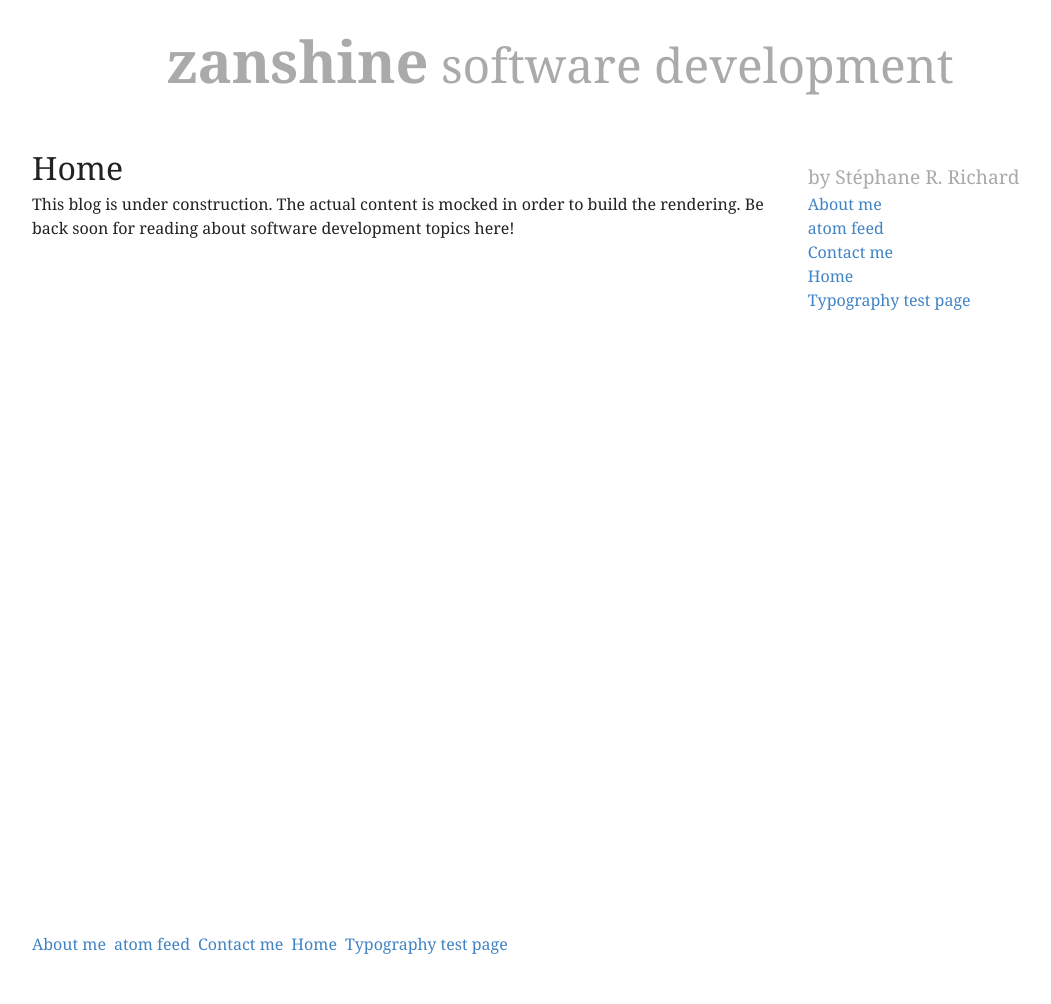
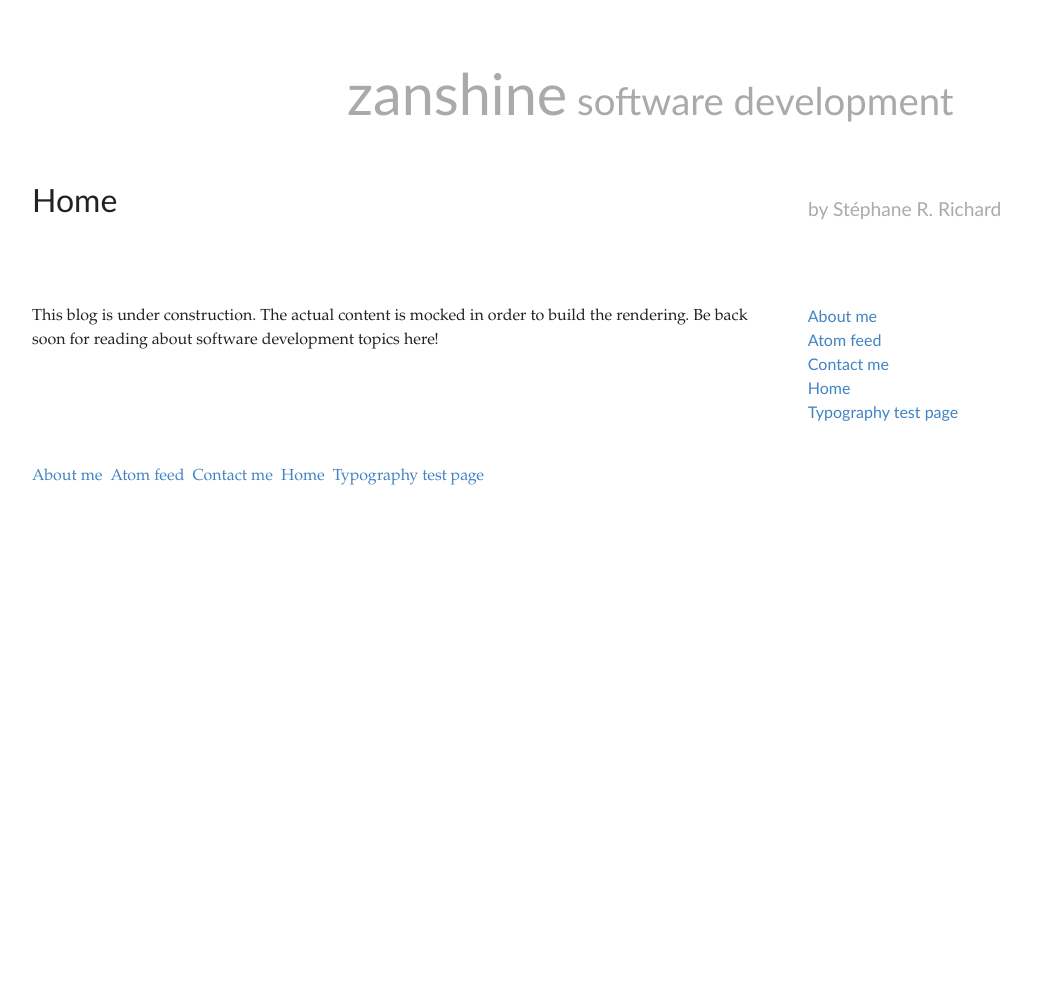
Before and after one commit to rigocl/zanshine.github.com, a Jekyll site: the page built from index.markdown, in a window 1280 px wide. Shown: the whole page, without its empty margins (96-1147 px from the left). Built offline with Jekyll 4.4.1, drawn with Linux system fonts in a browser that asks for light colours; after the commit the page ends 900 px from its top, so only the background shows below that.

Commit message:
Layout and typographic css styling

```diff
--- a/_includes/navigation.html
+++ b/_includes/navigation.html
@@ -1,4 +1,4 @@
-<ul>
+<ul id="main-menu">
   {% for page in site.pages %}
   <li>
     <a href="{{ page.url }}">{{ page.title }}</a>
--- a/_layouts/main.html
+++ b/_layouts/main.html
@@ -36,13 +36,11 @@
         {% include navigation.html %}
       </div>
 
-      <div id="container-footer"></div>
-    </div>
-
       <!-- footer -->
       <div id="footer">
         {% include navigation.html %}
       </div>
+    </div>
 
   </body>
 </html>
--- a/css/screen.css
+++ b/css/screen.css
@@ -227,7 +227,7 @@ a img {
 /* line 39, ../../../../.gem/ruby/1.8/gems/compass-0.10.3/frameworks/blueprint/stylesheets/blueprint/_typography.scss */
 body {
   line-height: 1.5;
-  font-family: georgia, serif;
+  font-family: Garamond, Palatino Linotype, Book Antiqua, Palatino, georgia, serif;
   color: #333333;
   font-size: 100%;
 }
@@ -460,7 +460,7 @@ caption {
   color: #111111;
 }
 
-/* line 82, ../_lib/sass/src/screen.sass */
+/* line 87, ../_lib/sass/src/screen.sass */
 a {
   color: #4183c4;
   text-decoration: none;
@@ -481,49 +481,49 @@ a:hover {
 a:active {
   color: #4183c4;
 }
-/* line 85, ../_lib/sass/src/screen.sass */
+/* line 90, ../_lib/sass/src/screen.sass */
 a:hover {
   text-decoration: underline;
 }
 
-/* line 88, ../_lib/sass/src/screen.sass */
+/* line 92, ../_lib/sass/src/screen.sass */
+#header {
+  font-size: 80%;
+  font-family: century gothic, Trebuchet MS, lucida sans unicode, Lucida Grande, sans-serif;
+}
+/* line 95, ../_lib/sass/src/screen.sass */
 #header h1 a .title {
-  font-size: 120%;
-  font-weight: bolder;
+  font-size: 150%;
 }
 
-/* line 91, ../_lib/sass/src/screen.sass */
+/* line 99, ../_lib/sass/src/screen.sass */
 #author {
   font-size: 120%;
 }
 
-/* line 10, ../../../../.gem/ruby/1.8/gems/compass-0.10.3/frameworks/compass/stylesheets/compass/layout/_sticky-footer.scss */
-html, body {
-  height: 100%;
+/* line 102, ../_lib/sass/src/screen.sass */
+#credit {
+  font-family: century gothic, Trebuchet MS, lucida sans unicode, Lucida Grande, sans-serif;
 }
 
-/* line 12, ../../../../.gem/ruby/1.8/gems/compass-0.10.3/frameworks/compass/stylesheets/compass/layout/_sticky-footer.scss */
-#container {
-  clear: both;
-  min-height: 100%;
-  height: auto !important;
-  height: 100%;
-  margin-bottom: -72px;
-}
-/* line 18, ../../../../.gem/ruby/1.8/gems/compass-0.10.3/frameworks/compass/stylesheets/compass/layout/_sticky-footer.scss */
-#container #container-footer {
-  height: 72px;
+/* line 105, ../_lib/sass/src/screen.sass */
+#navigation {
+  font-family: century gothic, Trebuchet MS, lucida sans unicode, Lucida Grande, sans-serif;
 }
 
-/* line 20, ../../../../.gem/ruby/1.8/gems/compass-0.10.3/frameworks/compass/stylesheets/compass/layout/_sticky-footer.scss */
-#footer {
-  clear: both;
-  position: relative;
-  height: 72px;
+/* line 108, ../_lib/sass/src/screen.sass */
+#main-menu :first-letter {
+  text-transform: capitalize;
 }
 
-/* line 103, ../_lib/sass/src/screen.sass */
-#container, #footer {
+/* line 111, ../_lib/sass/src/screen.sass */
+hr {
+  margin-top: 1em;
+  margin-bottom: 1em;
+}
+
+/* line 125, ../_lib/sass/src/screen.sass */
+#container {
   min-width: 950px;
   width: 80%;
   margin: 0 auto;
@@ -532,24 +532,32 @@ html, body {
   max-width: 1280px;
 }
 
-/* line 106, ../_lib/sass/src/screen.sass */
+/* line 128, ../_lib/sass/src/screen.sass */
 #container {
-  margin-top: 2em;
+  margin-top: 5%;
 }
 
-/* line 109, ../_lib/sass/src/screen.sass */
+/* line 132, ../_lib/sass/src/screen.sass */
 #container-footer {
   clear: both;
 }
 
-/* line 112, ../_lib/sass/src/screen.sass */
+/* line 136, ../_lib/sass/src/screen.sass */
 #footer ul {
+  display: inline;
+  float: left;
+  overflow: hidden;
+  width: 70.511%;
+  margin-right: 1.042%;
+  padding-right: 4.209%;
   margin: 0;
   padding: 0;
   border: 0;
   outline: 0;
   overflow: hidden;
   *zoom: 1;
+  margin-top: 1em;
+  padding-bottom: 1em;
 }
 /* line 51, ../../../../.gem/ruby/1.8/gems/compass-0.10.3/frameworks/compass/stylesheets/compass/utilities/lists/_horizontal-list.scss */
 #footer ul li {
@@ -571,16 +579,17 @@ html, body {
   padding-right: 0px;
 }
 
-/* line 115, ../_lib/sass/src/screen.sass */
+/* line 143, ../_lib/sass/src/screen.sass */
 #content, #page-title {
   display: inline;
   float: left;
   overflow: hidden;
-  width: 74.72%;
+  width: 70.511%;
   margin-right: 1.042%;
+  padding-right: 4.209%;
 }
 
-/* line 118, ../_lib/sass/src/screen.sass */
+/* line 146, ../_lib/sass/src/screen.sass */
 #navigation, #author {
   display: inline;
   float: left;
@@ -589,63 +598,73 @@ html, body {
   margin-right: 0;
 }
 
-/* line 122, ../_lib/sass/src/screen.sass */
+/* line 149, ../_lib/sass/src/screen.sass */
+#header {
+  margin-right: 10%;
+}
+/* line 151, ../_lib/sass/src/screen.sass */
 #header h1 {
   height: 2em;
   float: right;
-  margin-right: 10%;
 }
 
-/* line 127, ../_lib/sass/src/screen.sass */
+/* line 155, ../_lib/sass/src/screen.sass */
 #credit {
   position: relative;
   height: 10em;
+  margin-bottom: 5em;
 }
 
-/* line 131, ../_lib/sass/src/screen.sass */
+/* line 160, ../_lib/sass/src/screen.sass */
 #page-title, #author {
   position: absolute;
   bottom: 0;
   margin-bottom: 0;
 }
 
-/* line 136, ../_lib/sass/src/screen.sass */
+/* line 165, ../_lib/sass/src/screen.sass */
 #author {
   right: 0;
 }
 
-/* line 148, ../_lib/sass/src/screen.sass */
+/* line 177, ../_lib/sass/src/screen.sass */
 html, body {
   color: #222222;
 }
 
-/* line 151, ../_lib/sass/src/screen.sass */
+/* line 180, ../_lib/sass/src/screen.sass */
 h1, h2 {
   color: inherit;
 }
 
-/* line 154, ../_lib/sass/src/screen.sass */
+/* line 183, ../_lib/sass/src/screen.sass */
 #header, #author {
   color: #aaaaaa;
 }
-/* line 156, ../_lib/sass/src/screen.sass */
+/* line 185, ../_lib/sass/src/screen.sass */
 #header a, #author a {
   color: inherit;
 }
 
-/* line 167, ../_lib/sass/src/screen.sass */
+/* line 188, ../_lib/sass/src/screen.sass */
+hr {
+  background-color: #aaaaaa;
+}
+
+/* line 198, ../_lib/sass/src/screen.sass */
 hr {
   border: 0px solid #222222;
   height: 1px;
-  background-color: #222222;
+  width: 60%;
+  margin-left: 20%;
 }
 
-/* line 174, ../_lib/sass/src/screen.sass */
+/* line 206, ../_lib/sass/src/screen.sass */
 #header h1 a:hover, #header h2 a:hover {
   text-decoration: none;
 }
 
-/* line 177, ../_lib/sass/src/screen.sass */
+/* line 209, ../_lib/sass/src/screen.sass */
 #navigation ul {
   padding-left: 0;
   list-style-image: none;
```
Also changed, not shown: _lib/sass/src/screen.sass (+47 -15 lines).
